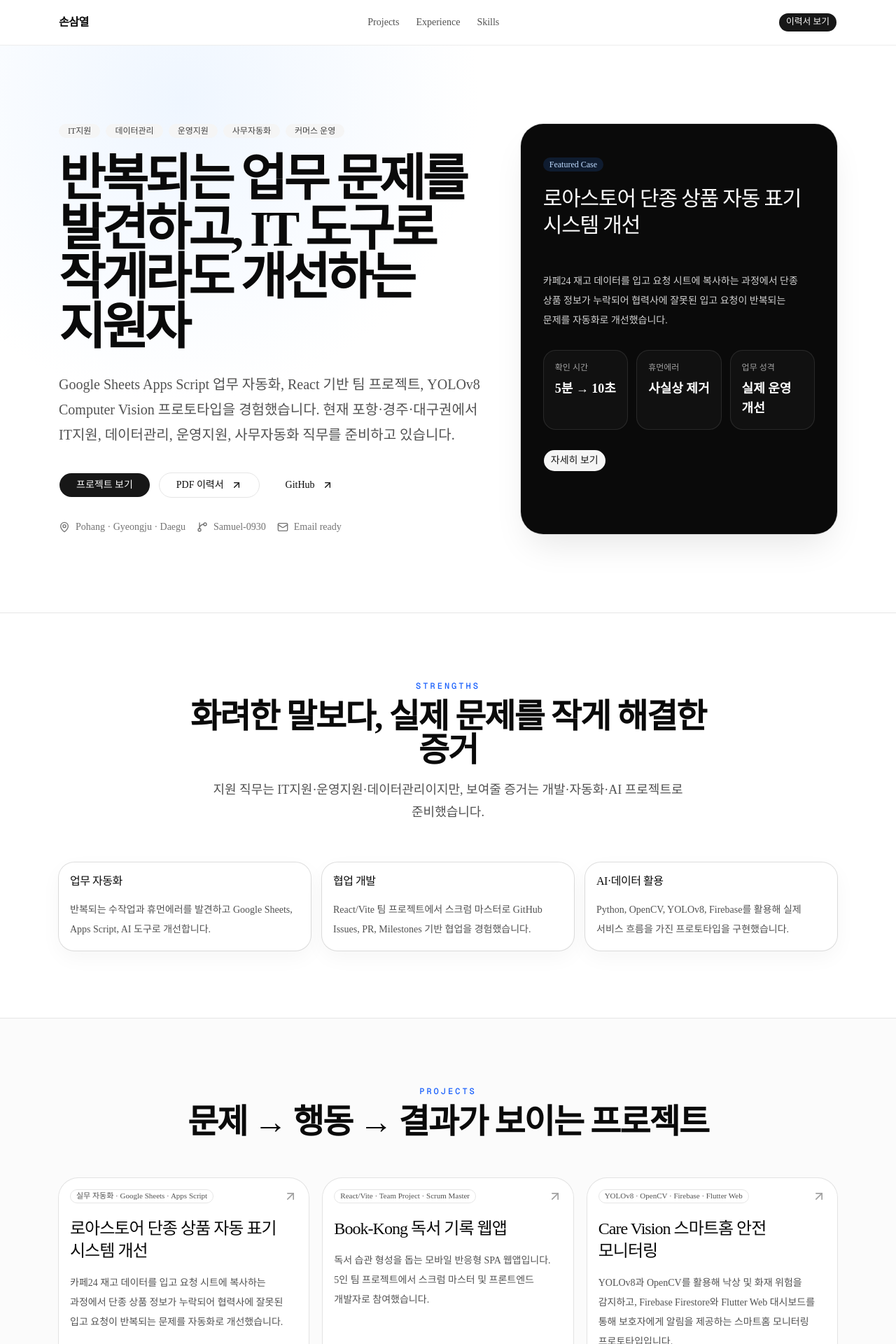
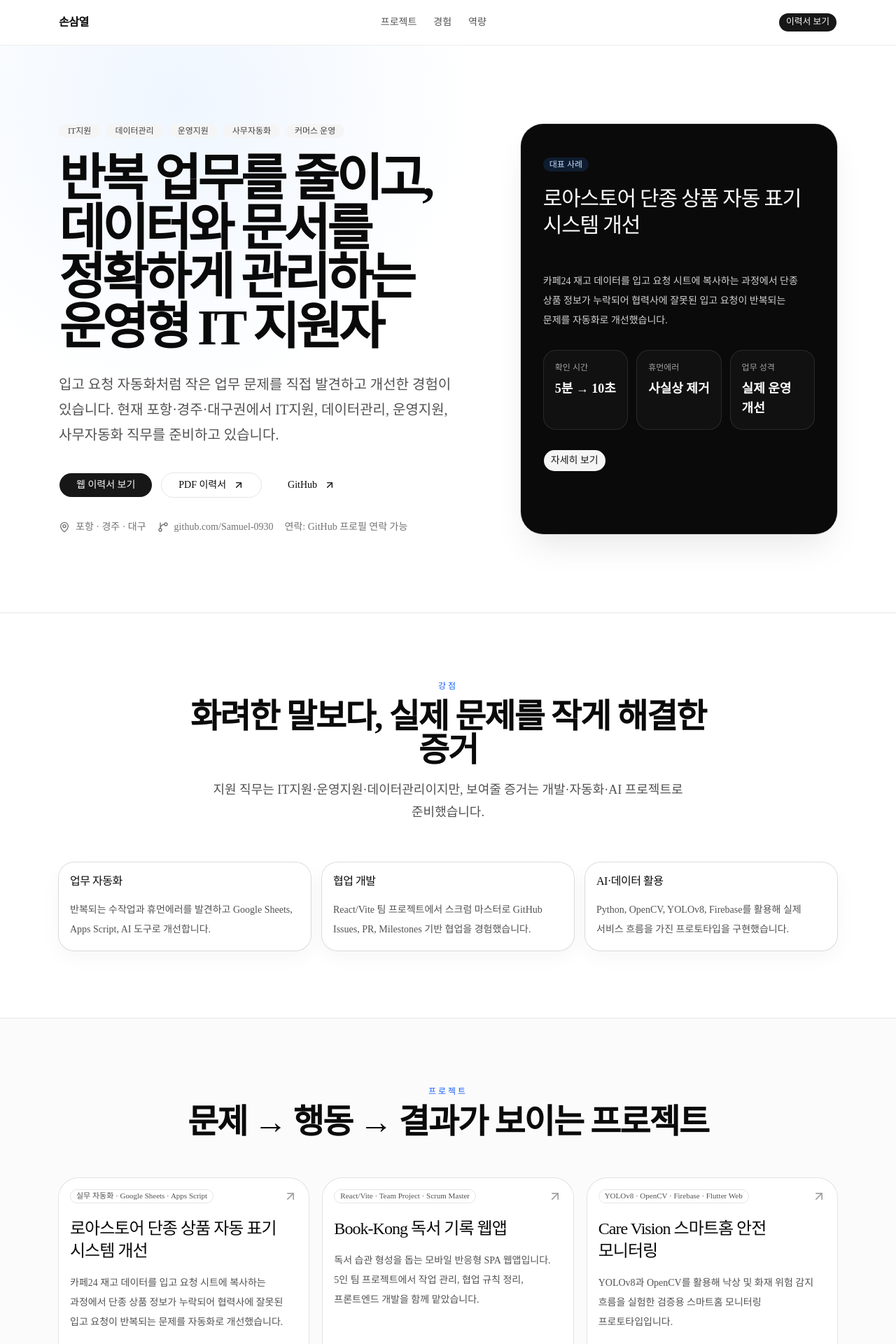
Before and after one commit to Samuel-0930/samuel-portfolio, a Next.js app: page / in a window 1280 px wide. Shown: the top 1920 px of the page at 70% size. Built offline with nearby package versions, Linux system fonts and the light colour scheme.

Commit message:
refactor: polish portfolio after review cycles

```diff
--- a/src/app/page.tsx
+++ b/src/app/page.tsx
@@ -1,5 +1,5 @@
 import Link from "next/link";
-import { ArrowUpRight, GitBranch, Mail, MapPin } from "lucide-react";
+import { ArrowUpRight, GitBranch, MapPin } from "lucide-react";
 import { Badge } from "@/components/ui/badge";
 import { Button } from "@/components/ui/button";
 import { Card, CardContent, CardHeader, CardTitle } from "@/components/ui/card";
@@ -25,9 +25,9 @@ export default function Home() {
         <div className="mx-auto flex h-16 max-w-6xl items-center justify-between px-5">
           <Link href="/" className="font-semibold tracking-[-0.03em]">손삼열</Link>
           <nav className="hidden items-center gap-6 text-sm text-neutral-600 md:flex">
-            <a href="#projects" className="transition hover:text-neutral-950">Projects</a>
-            <a href="#experience" className="transition hover:text-neutral-950">Experience</a>
-            <a href="#skills" className="transition hover:text-neutral-950">Skills</a>
+            <a href="#projects" className="transition hover:text-neutral-950">프로젝트</a>
+            <a href="#experience" className="transition hover:text-neutral-950">경험</a>
+            <a href="#skills" className="transition hover:text-neutral-950">역량</a>
           </nav>
           <Button asChild size="sm" className="rounded-full">
             <Link href="/resume">이력서 보기</Link>
@@ -51,7 +51,7 @@ export default function Home() {
             <p className="mt-7 max-w-2xl text-lg leading-8 text-neutral-600 md:text-xl md:leading-9">{profile.subtitle}</p>
             <div className="mt-9 flex flex-col gap-3 sm:flex-row">
               <Button asChild size="lg" className="rounded-full px-6">
-                <a href="#projects">프로젝트 보기</a>
+                <Link href="/resume">웹 이력서 보기</Link>
               </Button>
               <Button asChild variant="outline" size="lg" className="rounded-full px-6">
                 <Link href="/samuel-son-resume.pdf" target="_blank" rel="noreferrer">
@@ -66,14 +66,16 @@ export default function Home() {
             </div>
             <div className="mt-8 flex flex-wrap items-center gap-4 text-sm text-neutral-500">
               <span className="inline-flex items-center gap-2"><MapPin className="size-4" />{profile.location}</span>
-              <span className="inline-flex items-center gap-2"><GitBranch className="size-4" />Samuel-0930</span>
-              <span className="inline-flex items-center gap-2"><Mail className="size-4" />Email ready</span>
+              <Link href={profile.github} target="_blank" rel="noreferrer" className="inline-flex items-center gap-2 transition hover:text-neutral-950">
+                <GitBranch className="size-4" />{profile.githubLabel}
+              </Link>
+              <span className="inline-flex items-center gap-2">연락: {profile.contact}</span>
             </div>
           </div>
 
           <Card className="overflow-hidden rounded-[2rem] border-neutral-200 bg-neutral-950 text-white shadow-2xl shadow-neutral-950/10">
             <CardHeader className="space-y-4 p-6 md:p-8">
-              <Badge className="w-fit rounded-full bg-blue-500/15 text-blue-200 hover:bg-blue-500/15">Featured Case</Badge>
+              <Badge className="w-fit rounded-full bg-blue-500/15 text-blue-200 hover:bg-blue-500/15">대표 사례</Badge>
               <CardTitle className="text-2xl leading-tight tracking-[-0.04em] md:text-3xl">{primaryProject.title}</CardTitle>
             </CardHeader>
             <CardContent className="space-y-7 p-6 pt-0 md:p-8 md:pt-0">
@@ -96,7 +98,7 @@ export default function Home() {
 
       <section className="mx-auto max-w-6xl px-5 py-16 md:py-24">
         <SectionHeader
-          eyebrow="Strengths"
+          eyebrow="강점"
           title="화려한 말보다, 실제 문제를 작게 해결한 증거"
           description="지원 직무는 IT지원·운영지원·데이터관리이지만, 보여줄 증거는 개발·자동화·AI 프로젝트로 준비했습니다."
         />
@@ -116,7 +118,7 @@ export default function Home() {
 
       <section id="projects" className="border-y border-neutral-200 bg-neutral-50/80">
         <div className="mx-auto max-w-6xl px-5 py-16 md:py-24">
-          <SectionHeader eyebrow="Projects" title="문제 → 행동 → 결과가 보이는 프로젝트" />
+          <SectionHeader eyebrow="프로젝트" title="문제 → 행동 → 결과가 보이는 프로젝트" />
           <div className="grid gap-5 lg:grid-cols-3">
             {projects.map((project) => (
               <Card key={project.slug} className="group flex flex-col overflow-hidden rounded-[1.75rem] border-neutral-200 bg-white transition duration-200 hover:-translate-y-1 hover:shadow-xl hover:shadow-neutral-900/7">
@@ -145,7 +147,7 @@ export default function Home() {
       </section>
 
       <section id="experience" className="mx-auto max-w-6xl px-5 py-16 md:py-24">
-        <SectionHeader eyebrow="Experience" title="운영·검수·리더십 경험" />
+        <SectionHeader eyebrow="경험" title="운영·검수·리더십 경험" />
         <div className="mx-auto max-w-3xl rounded-[2rem] border border-neutral-200 bg-white p-6 shadow-[0_0_0_1px_rgba(0,0,0,0.03)] md:p-8">
           {experiences.map((experience, index) => (
             <div key={experience.title}>
@@ -165,7 +167,7 @@ export default function Home() {
       <section id="skills" className="border-t border-neutral-200 bg-neutral-950 text-white">
         <div className="mx-auto max-w-6xl px-5 py-16 md:py-24">
           <div className="mb-10 max-w-3xl">
-            <p className="mb-3 font-mono text-xs font-medium uppercase tracking-[0.25em] text-blue-300">Skills</p>
+            <p className="mb-3 font-mono text-xs font-medium uppercase tracking-[0.25em] text-blue-300">역량</p>
             <h2 className="text-3xl font-semibold tracking-[-0.04em] md:text-5xl">바로 업무에 연결할 수 있는 도구들</h2>
           </div>
           <div className="grid gap-4 md:grid-cols-2 lg:grid-cols-4">
@@ -188,7 +190,7 @@ export default function Home() {
           <p>© 2026 손삼열. Built with Next.js, Tailwind CSS, shadcn/ui.</p>
           <div className="flex gap-4">
             <Link href={profile.github} target="_blank" rel="noreferrer" className="hover:text-neutral-950">GitHub</Link>
-            <Link href="/resume" className="hover:text-neutral-950">Resume</Link>
+            <Link href="/resume" className="hover:text-neutral-950">이력서</Link>
           </div>
         </div>
       </footer>
--- a/src/app/projects/[slug]/page.tsx
+++ b/src/app/projects/[slug]/page.tsx
@@ -59,7 +59,7 @@ export default async function ProjectPage({ params }: { params: Promise<{ slug:
         <aside className="space-y-4">
           <Card className="rounded-3xl border-neutral-200">
             <CardHeader>
-              <CardTitle className="text-lg">Project Info</CardTitle>
+              <CardTitle className="text-lg">프로젝트 정보</CardTitle>
             </CardHeader>
             <CardContent className="space-y-5 text-sm">
               <div>
@@ -81,7 +81,7 @@ export default async function ProjectPage({ params }: { params: Promise<{ slug:
 
           <Card className="rounded-3xl border-neutral-200 bg-neutral-950 text-white">
             <CardHeader>
-              <CardTitle className="text-lg">Metrics</CardTitle>
+              <CardTitle className="text-lg">핵심 지표</CardTitle>
             </CardHeader>
             <CardContent className="grid gap-3">
               {project.metrics.map((metric) => (
--- a/src/lib/portfolio-data.ts
+++ b/src/lib/portfolio-data.ts
@@ -17,12 +17,13 @@ export type Project = {
 
 export const profile = {
   name: "손삼열",
-  headline: "반복되는 업무 문제를 발견하고, IT 도구로 작게라도 개선하는 지원자",
+  headline: "반복 업무를 줄이고, 데이터와 문서를 정확하게 관리하는 운영형 IT 지원자",
   subtitle:
-    "Google Sheets Apps Script 업무 자동화, React 기반 팀 프로젝트, YOLOv8 Computer Vision 프로토타입을 경험했습니다. 현재 포항·경주·대구권에서 IT지원, 데이터관리, 운영지원, 사무자동화 직무를 준비하고 있습니다.",
-  location: "Pohang · Gyeongju · Daegu",
-  email: "이메일 입력 예정",
+    "입고 요청 자동화처럼 작은 업무 문제를 직접 발견하고 개선한 경험이 있습니다. 현재 포항·경주·대구권에서 IT지원, 데이터관리, 운영지원, 사무자동화 직무를 준비하고 있습니다.",
+  location: "포항 · 경주 · 대구",
+  contact: "GitHub 프로필 연락 가능",
   github: "https://github.com/Samuel-0930",
+  githubLabel: "github.com/Samuel-0930",
   targetRoles: ["IT지원", "데이터관리", "운영지원", "사무자동화", "커머스 운영"],
 };
 
@@ -87,16 +88,16 @@ export const projects: Project[] = [
     eyebrow: "React/Vite · Team Project · Scrum Master",
     period: "2024.02 - 2024.03",
     summary:
-      "독서 습관 형성을 돕는 모바일 반응형 SPA 웹앱입니다. 5인 팀 프로젝트에서 스크럼 마스터 및 프론트엔드 개발자로 참여했습니다.",
+      "독서 습관 형성을 돕는 모바일 반응형 SPA 웹앱입니다. 5인 팀 프로젝트에서 작업 관리, 협업 규칙 정리, 프론트엔드 개발을 함께 맡았습니다.",
     role: "스크럼 마스터 / 프론트엔드 개발",
     stack: ["React", "Vite", "React Router", "TanStack React Query", "PocketBase", "Tailwind CSS", "Storybook", "Netlify", "GitHub"],
     links: [
       { label: "GitHub", href: "https://github.com/FRONTENDSCHOOL8/Book-Kong" },
-      { label: "Deploy", href: "https://bookong.netlify.app" },
+      { label: "배포 화면", href: "https://bookong.netlify.app" },
     ],
     metrics: [
       { label: "팀 규모", value: "5명" },
-      { label: "GitHub 기여", value: "146 contributions" },
+      { label: "GitHub 기여", value: "146건" },
       { label: "작성 PR", value: "34개" },
     ],
     problem:
@@ -110,7 +111,7 @@ export const projects: Project[] = [
     results: [
       "기획, 디자인, 개발, 배포까지 전체 서비스 제작 흐름을 경험했습니다.",
       "Netlify로 실제 접근 가능한 서비스 형태로 배포했습니다.",
-      "스크럼 마스터 역할을 통해 일정 관리와 협업 조율 경험을 쌓았습니다.",
+      "스크럼 마스터 역할을 통해 작업 우선순위 정리, 일정 관리, 협업 조율 경험을 쌓았습니다.",
     ],
     learnings: [
       "코드 구현뿐 아니라 일정, 역할, 커뮤니케이션이 프로젝트 완성도에 큰 영향을 준다는 것을 배웠습니다.",
@@ -129,7 +130,7 @@ export const projects: Project[] = [
     eyebrow: "YOLOv8 · OpenCV · Firebase · Flutter Web",
     period: "프로토타입 프로젝트",
     summary:
-      "YOLOv8과 OpenCV를 활용해 낙상 및 화재 위험을 감지하고, Firebase Firestore와 Flutter Web 대시보드를 통해 보호자에게 알림을 제공하는 스마트홈 모니터링 프로토타입입니다.",
+      "YOLOv8과 OpenCV를 활용해 낙상 및 화재 위험 감지 흐름을 실험한 검증용 스마트홈 모니터링 프로토타입입니다.",
     role: "Computer Vision 프로토타입 구현 및 서비스 흐름 설계",
     stack: ["Python", "OpenCV", "YOLOv8", "Ultralytics", "Firebase Firestore", "Flutter Web"],
     links: [
@@ -152,7 +153,7 @@ export const projects: Project[] = [
       "Flutter Web 대시보드에서 방별 상태를 색상으로 표시하고 알림을 제공하는 흐름을 구성했습니다.",
     ],
     results: [
-      "실시간 영상 감지 → Firebase 상태 업데이트 → 보호자 대시보드 알림까지 이어지는 프로토타입 흐름을 구현했습니다.",
+      "실시간 영상 감지 → Firebase 상태 업데이트 → 보호자 대시보드 알림까지 이어지는 검증용 프로토타입 흐름을 구현했습니다.",
       "20명 사용자 테스트를 통해 색상 기반 위험 표시, 실시간 알림, 홈 레이아웃 커스터마이징에 대한 피드백을 수집했습니다.",
       "오탐 가능성, 프라이버시, 실제 환경 다양성 등 한계를 분석하고 개선 방향을 정리했습니다.",
     ],
@@ -188,10 +189,10 @@ export const experiences = [
 ];
 
 export const skills = [
-  { group: "Frontend", items: ["React", "Vite", "Next.js", "TypeScript", "JavaScript", "Tailwind CSS"] },
-  { group: "Data / AI", items: ["Python", "Pandas", "OpenCV", "YOLOv8", "Firebase"] },
-  { group: "Automation", items: ["Google Sheets", "Apps Script", "Excel", "AI-assisted workflow"] },
-  { group: "Collaboration", items: ["Git", "GitHub", "Issues", "Pull Requests", "Scrum"] },
+  { group: "프론트엔드", items: ["React", "Vite", "Next.js", "TypeScript", "JavaScript", "Tailwind CSS"] },
+  { group: "데이터·AI", items: ["Python", "Pandas", "OpenCV", "YOLOv8", "Firebase"] },
+  { group: "업무 자동화", items: ["Google Sheets", "Apps Script", "Excel", "AI-assisted workflow"] },
+  { group: "협업", items: ["Git", "GitHub", "Issues", "Pull Requests", "Scrum"] },
 ];
 
 export function getProject(slug: string) {
```
Also changed, not shown: src/app/resume/page.tsx (+8 -5 lines), 1 other file (tests, documents, lock files or other folders).
